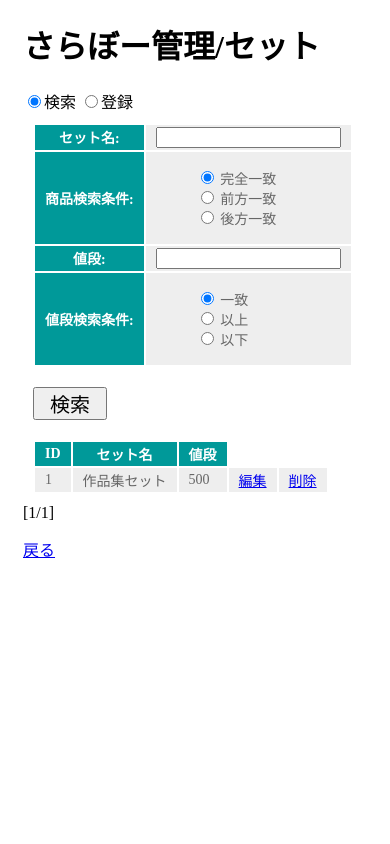
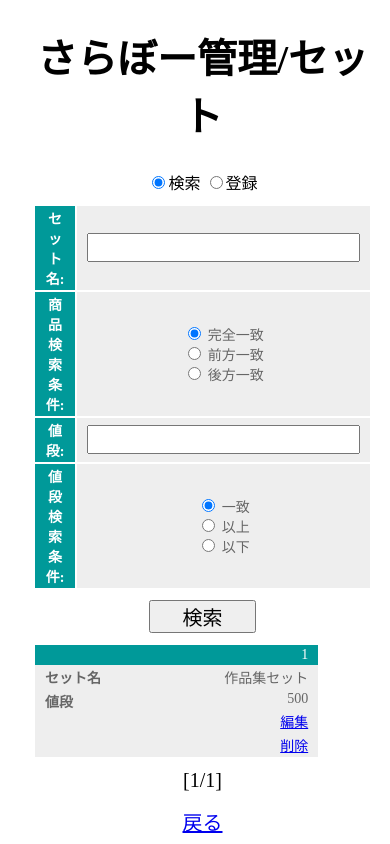
Before and after one commit to pikako1107/Salad, a Django app: page /appProducts/sets/ in a window 390 px wide. Run offline with Django 3.2, Linux system fonts and the light colour scheme; a user stored in the database is signed in; data comes from the database, SQL or seed files in the repository; both versions use the stored data as it was after the commit; some libraries are stand-ins or nearby versions.

Commit message:
スマホ表示対応

```diff
--- a/SaladBowl/appProducts/static/css/products.css
+++ b/SaladBowl/appProducts/static/css/products.css
@@ -1,3 +1,7 @@
+* {
+    box-sizing: border-box;
+}
+
 body {
     padding-left: 15px;
 }
@@ -39,3 +43,87 @@ ul {
 .input_form {
     display: none;
 }
+
+@media(max-width: 480px) {
+    form {
+        text-align: center;
+        font-size: 20px;
+    }
+
+    input {
+        font-size: 20px;
+    }
+
+    button {
+        margin: 0 auto;
+        font-size: 20px;
+    }
+
+    body {
+        max-width: 100%;
+        text-align: center;
+    }
+
+    h1 {
+        font-size: 40px;
+    }
+
+    h2 {
+        font-size: 30px;
+    }
+
+    ul {
+        list-style: none;
+        padding-left: 0px;
+    }
+
+    .check {
+        font-size: 25px;
+    }
+
+    .btn {
+        width: 30%;
+        margin: 0 auto;
+    }
+
+    .pagination {
+        font-size: 20px;
+    }
+
+    .return {
+        font-size: 20px;
+    }
+
+    .data-table {
+        width: 80%;
+    }
+
+    .data-table tr {
+        width: 100%;
+    }
+
+    .data-table td {
+        display: block;
+        text-align: right;
+        width: 100%;
+    }
+
+    .data-table .thead {
+        display: none;
+    }
+
+    .data-id {
+        background-color: #099;
+        color: white;
+        padding: 2px 10px;
+        border-width: 2px;
+        display: block;
+    }
+
+    .data-table td:before {
+        content: attr(data-label);
+        float: left;
+        font-weight: bold;
+        margin-right: 10px;
+    }
+}
--- a/SaladBowl/appProducts/templates/appProducts/index.html
+++ b/SaladBowl/appProducts/templates/appProducts/index.html
@@ -20,7 +20,7 @@
         </ul>
     </div>
 
-    <a href="{% url 'logout' %}">ログアウト</a>
+    <a class="logout" href="{% url 'logout' %}">ログアウト</a>
 
 </body>
 </html>
--- a/SaladBowl/appProducts/templates/appProducts/login.html
+++ b/SaladBowl/appProducts/templates/appProducts/login.html
@@ -1,9 +1,11 @@
+{% load static %}
 <!DOCTYPE html>
 <html>
 <head>
     <meta charset="utf-8" />
     <title>LOGIN</title>
     <meta name="viewport" content="width=device-width, initial-scale=1">
+    <link rel="stylesheet" type="text/css" href="{% static 'css/index.css' %}">
 </head>
 <body>
     <h1>さらぼー管理/ログイン</h1>
--- a/SaladBowl/appProducts/templates/appProducts/products.html
+++ b/SaladBowl/appProducts/templates/appProducts/products.html
@@ -14,8 +14,8 @@
     <p>{{msg}}</p>
 
     <!-- 検索 or 登録 -->
-    <input type="radio" name="select" value="search" checked>検索
-    <input type="radio" name="select" value="input">登録
+    <input class="check" type="radio" name="select" value="search" checked>検索
+    <input class="check" type="radio" name="select" value="input">登録
 
     <!-- 登録フォーム表示 -->
     <form class="input_form" anction="{% url 'products' %}" method="post">
@@ -39,23 +39,23 @@
         <input class="btn" type="submit" name="search" value="検索" >
     </form>
 
-    <table>
-        <tr>
-        {% for column in col %}
-            <th>{{column}}</th>
-        {% endfor %}
+    <table class="data-table">
+        <tr class="thead">
+            {% for column in col %}
+                <th>{{column}}</th>
+            {% endfor %}
         </tr>
 
         {% if type == '在庫' %}
             <!--在庫データ表示-->
             {% for item in data %}
                 <tr>
-                    <td>{{item.id}}</td>
-                    <td>{{item.name}}</td>
-                    <td>{{item.price}}</td>
-                    <td>{{item.set_name}}</td>
-                    <td>{{item.stock}}</td>
-                    <td>{{item.owner}}</td>
+                    <td class="data-id">{{item.id}}</td>
+                    <td data-label="商品名">{{item.name}}</td>
+                    <td data-label="値段">{{item.price}}</td>
+                    <td data-label="セット">{{item.set_name}}</td>
+                    <td data-label="在庫">{{item.stock}}</td>
+                    <td data-label="所持者">{{item.owner}}</td>
                     <td><a href="{% url 'edit' page='products' id=item.id %}">編集</a></td>
                     <td><a href="{% url 'delete' page='products' id=item.id %}">削除</a></td>
                 </tr>
@@ -65,9 +65,9 @@
             <!--セットデータ表示-->
             {% for item in data %}
                 <tr>
-                    <td>{{item.set_id}}</td>
-                    <td>{{item.set_name}}</td>
-                    <td>{{item.price}}</td>
+                    <td class="data-id">{{item.set_id}}</td>
+                    <td data-label="セット名">{{item.set_name}}</td>
+                    <td data-label="値段">{{item.price}}</td>
                     <td><a href="{% url 'edit' page='sets' id=item.set_id %}">編集</a></td>
                     <td><a href="{% url 'delete' page='sets' id=item.set_id %}">削除</a></td>
                 </tr>
@@ -77,13 +77,13 @@
             <!--売上データ表示-->
             {% for item in data %}
                 <tr>
-                    <td>{{item.sales_id}}</td>
-                    <td>{{item.date|date:"Y/m/d"}}</td>
-                    <td>{% if item.type == 0 %}個別{% endif %}
-                        {% if item.type == 1 %}セット{% endif %}</td>
-                    <td>{{item.name}}</td>
-                    <td>{{item.price}}</td>
-                    <td>{{item.count}}</td>
+                    <td class="data-id">{{item.sales_id}}</td>
+                    <td data-label="日付">{{item.date|date:"Y/m/d"}}</td>
+                    <td data-label="売上種別">{% if item.type == 0 %}個別{% endif %}
+                                                {% if item.type == 1 %}セット{% endif %}</td>
+                    <td data-label="商品名/セット名">{{item.name}}</td>
+                    <td data-label="値段">{{item.price}}</td>
+                    <td data-label="売上個数">{{item.count}}</td>
                     <td><a href="{% url 'edit' page='sales' id=item.sales_id %}">編集</a></td>
                     <td><a href="{% url 'delete' page='sales' id=item.sales_id %}">削除</a></td>
                 </tr>
```
Also changed, not shown: SaladBowl/appProducts/static/css/index.css (+49 -0 lines), SaladBowl/db.sqlite3.
